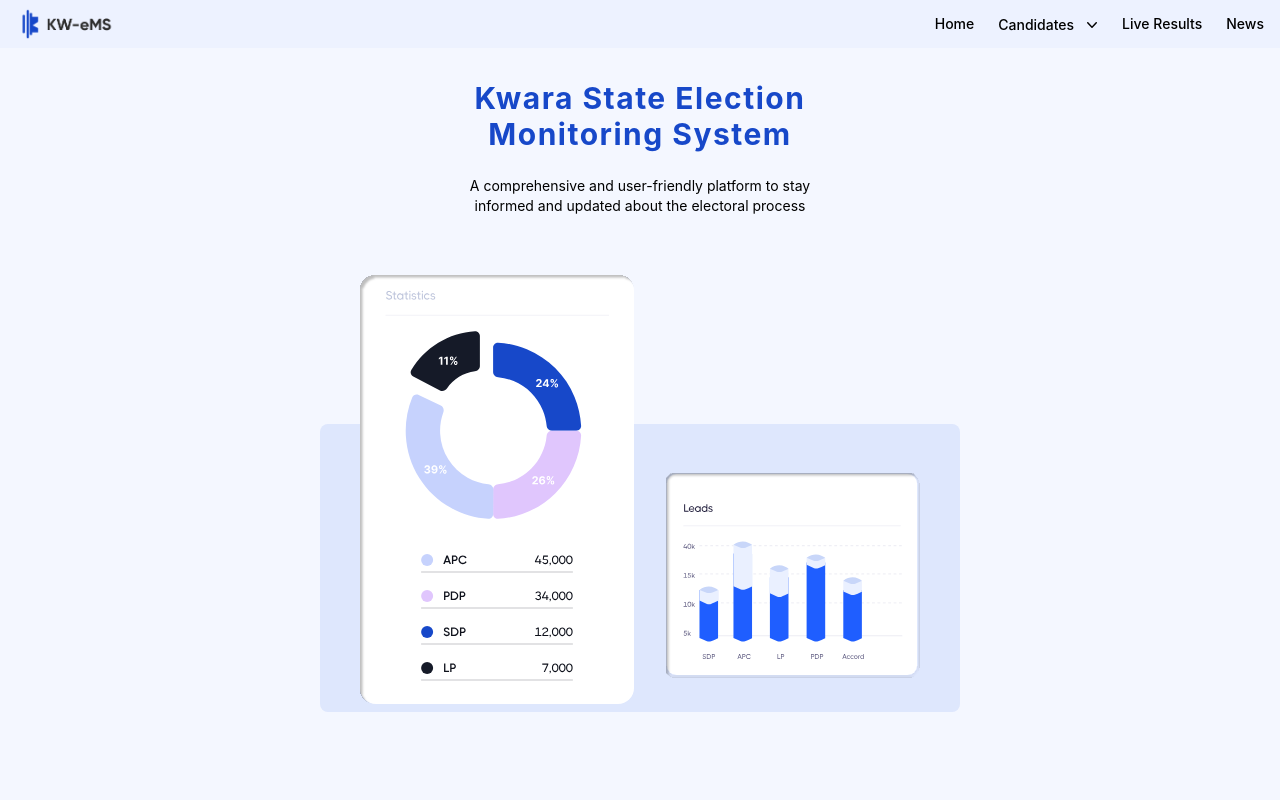
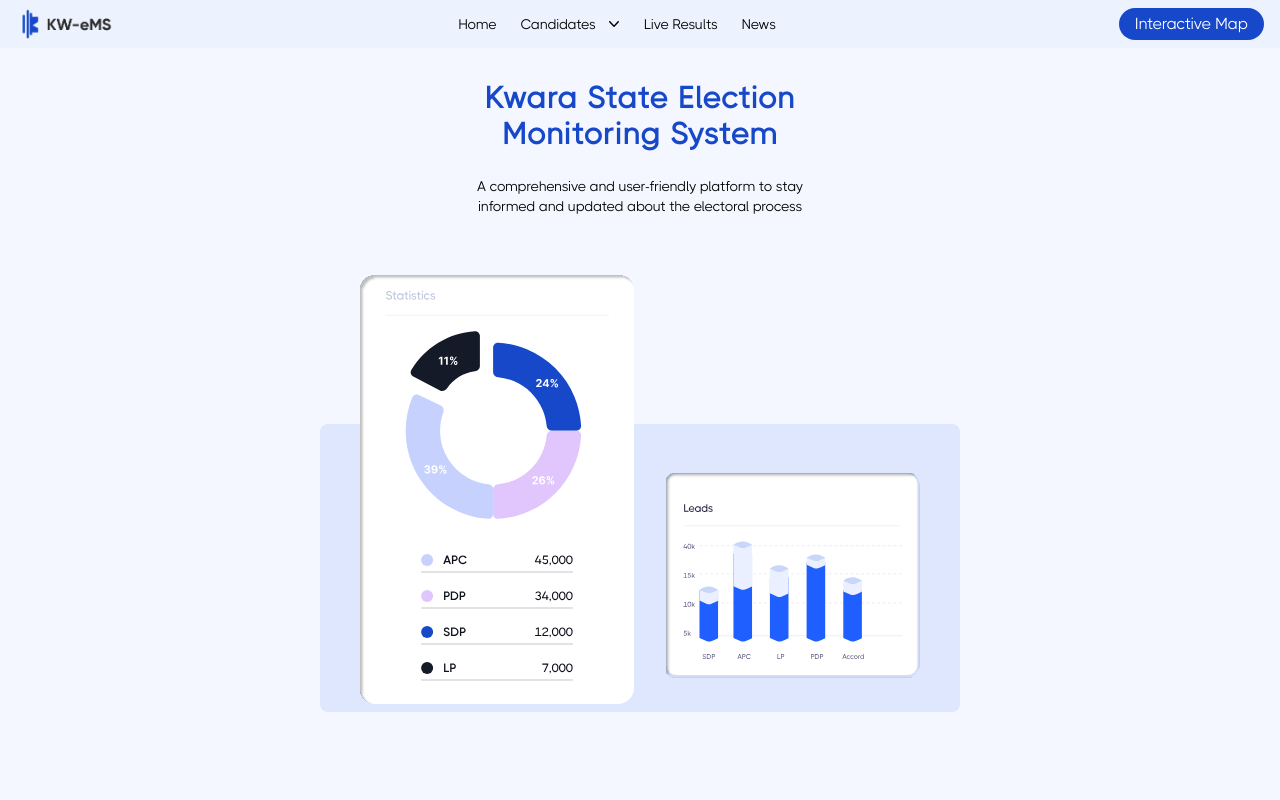
Before and after one commit to thereal-osas/KW-eMS, a React (Create React App) app: page / in a window 1280 px wide. Shown: the top 800 px of the page. Built offline with nearby package versions, Linux system fonts and the light colour scheme.

Commit message:
font update  (thiccboi)

```diff
--- a/src/components/Navbar.jsx
+++ b/src/components/Navbar.jsx
@@ -49,6 +49,9 @@ function Navbar() {
 							News
 						</Link>
 					</div>
+					<button className="bg-[#1748C9] sm:flex hidden text-white px-4 py-1 rounded-2xl">
+						Interactive Map
+					</button>
 
 					<button
 						className="flex sm:hidden duration-1000 "
@@ -59,7 +62,7 @@ function Navbar() {
 			</main>
 			<aside className="sm:hidden">
 				<div
-					className={`z-50 duration-1000 p-10  fixed top-10 left-0 right-0 bottom-1/2 ${
+					className={`z-50 duration-1000 p-10  fixed top-10 left-0 right-0 bottom-1/3 ${
 						Open ? "bg-[#f4f7ff] " : " bg-[#f4f7ff] -translate-y-full "
 					}`}>
 					<div className="flex space-y-10 sm:hidden flex-col justify-center items-center text-black">
--- a/src/index.css
+++ b/src/index.css
@@ -6,9 +6,13 @@
 	padding: 0;
 	margin: 0;
 }
+@font-face {
+	font-family: Thiccboi;
+	src: url(./assets/regular.ttf);
+}
 body {
-	font-family: -apple-system, BlinkMacSystemFont, "Segoe UI", "Roboto", "Oxygen",
-		"Ubuntu", "Cantarell", "Fira Sans", "Droid Sans", "Helvetica Neue",
+	font-family: Thiccboi, -apple-system, BlinkMacSystemFont, "Segoe UI", "Roboto",
+		"Oxygen", "Ubuntu", "Cantarell", "Fira Sans", "Droid Sans", "Helvetica Neue",
 		sans-serif;
 	-webkit-font-smoothing: antialiased;
 	-moz-osx-font-smoothing: grayscale;
```
Also changed, not shown: src/assets/regular.ttf (added).
